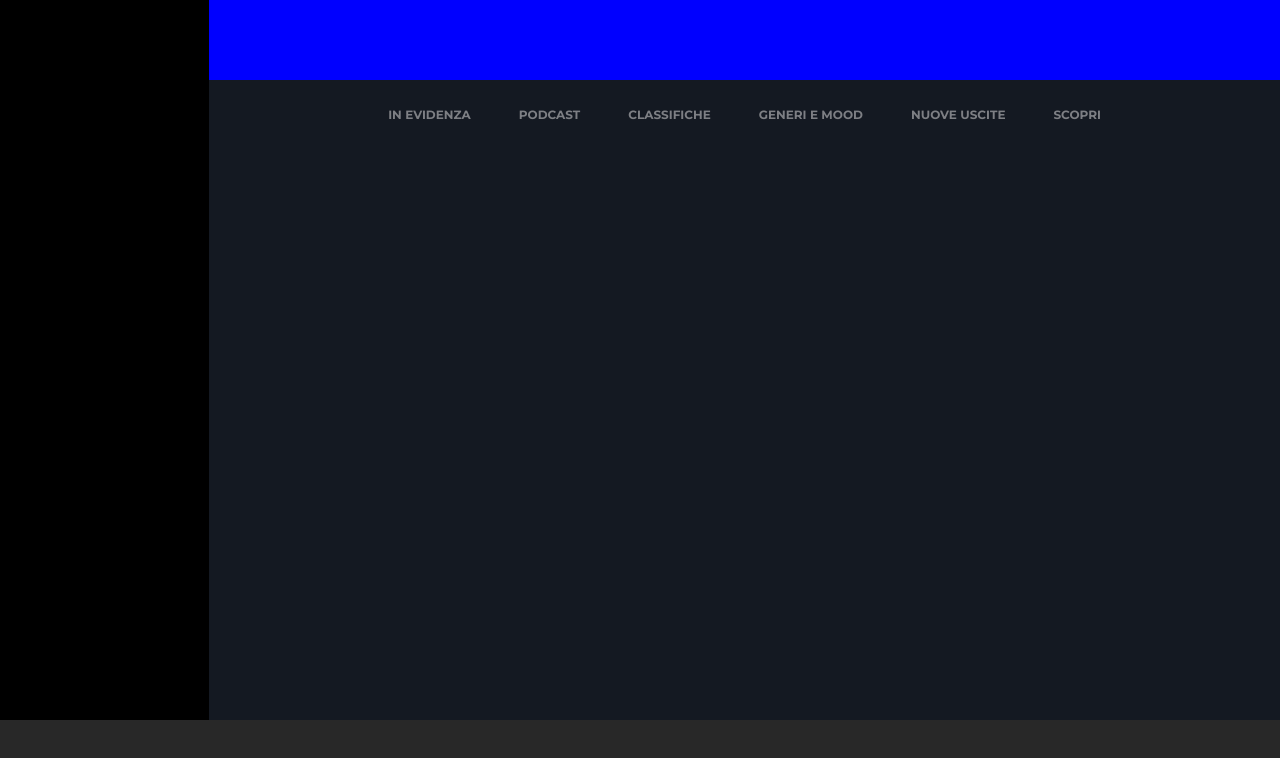
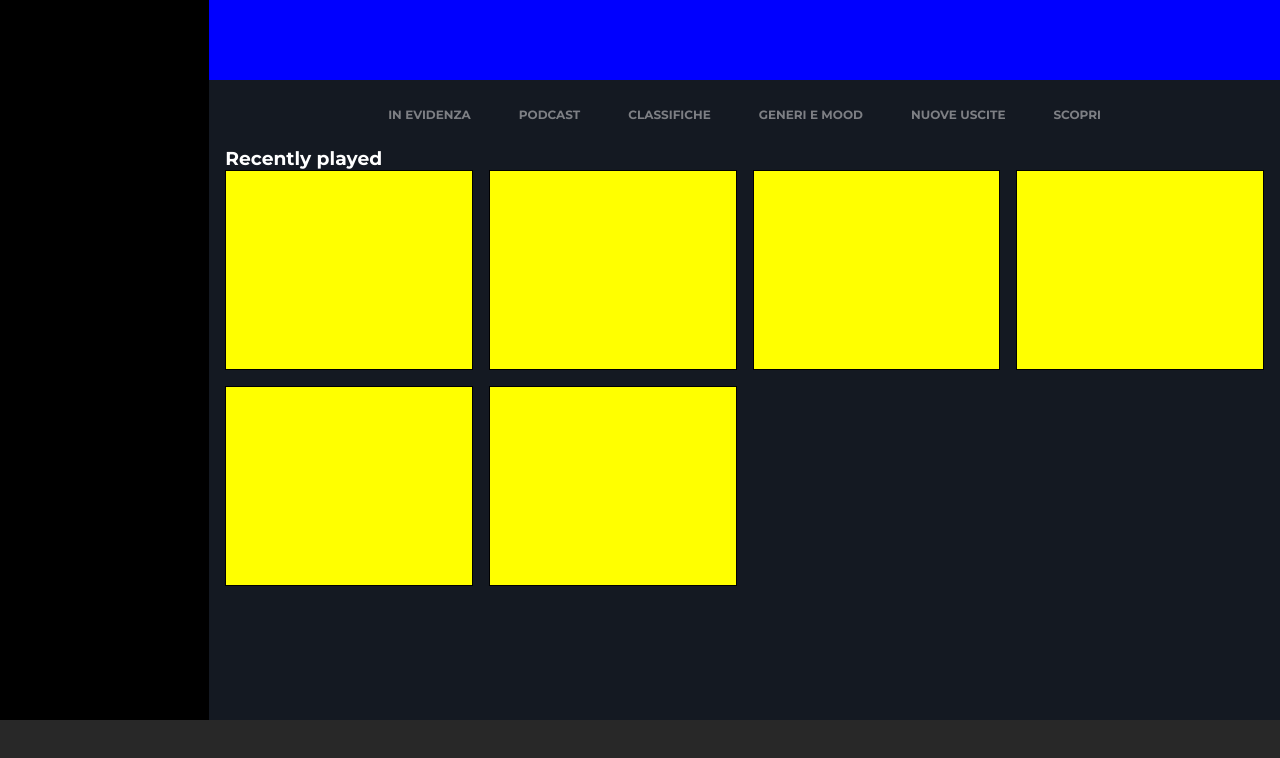
Before and after one commit to TALEX1995/html-css-spotifyweb, a plain HTML site: page index.html in a window 1280 px wide. Drawn offline with Linux system fonts and the light colour scheme.

Commit message:
Added recently-played section layout

```diff
--- a/css/style.css
+++ b/css/style.css
@@ -51,6 +51,7 @@ footer {
     height: 100%;
     overflow: auto;
     width: 100%;
+    background-color: #141922;
 }
 
 header {
@@ -65,12 +66,16 @@ header {
 
 main {
     height: 100%;
-    background-color: #141922;
     width: 100%;
 }
 
 ul {
     list-style-type: none;
+}
+
+section {
+    padding-left: var(--font-size-1rem);
+    padding-right: var(--font-size-1rem);
 }
 
 /* SIDEBAR */
@@ -96,7 +101,7 @@ ul {
 
 
 
-/* MAIN */
+/* MAIN Nav-bar*/
 
 .nav-bar ul {
     justify-content: center;
@@ -112,6 +117,25 @@ ul {
     text-decoration: none;
     font-size: var(--font-size-0-75rem);
     font-weight: bold;
+}
+
+/* Main Section */
+
+#recently-played .row {
+    margin: -0.5rem;
+}
+
+
+#recently-played .card {
+    min-height: 200px;
+    background-color: yellow;
+    width: calc(50% - 1rem);
+    border: 1px solid black;
+    margin: var(--font-size-0-5rem);
+}
+
+#recently-played .flex {
+    flex-wrap: wrap;
 }
 
 
@@ -130,3 +154,17 @@ ul {
 
 
 }
+
+@media screen and (min-width: 878px) {
+    #recently-played .card {
+        width: calc(25% - 1rem)
+    }
+}
+
+
+
+@media screen and (min-width: 1440px) {
+    #recently-played .card {
+        width: calc(100% / 6 - 1rem);
+    }
+}
--- a/index.html
+++ b/index.html
@@ -29,6 +29,17 @@
                         <li><a href="#">SCOPRI</a></li>
                     </ul>
                 </div>
+                <section id="recently-played">
+                    <h3>Recently played</h3>
+                    <div class="row flex">
+                        <div class="card"></div>
+                        <div class="card"></div>
+                        <div class="card"></div>
+                        <div class="card"></div>
+                        <div class="card"></div>
+                        <div class="card"></div>
+                    </div>
+                </section>
             </main>
         </div>
 
```
